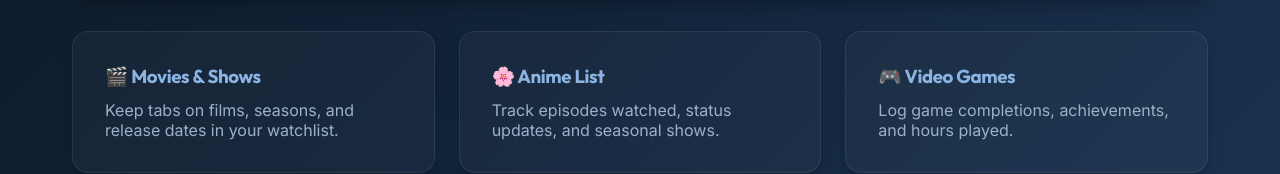
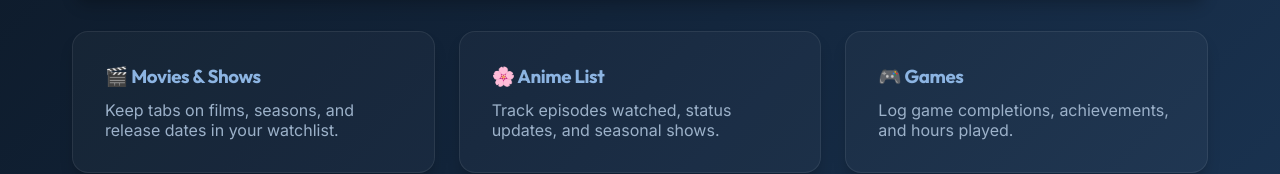
Before and after one commit to vladopag/mymel, a React (Vite) app in the folder frontend/: page / in a window 1280 px wide. Shown: the part 420-594 px from the top of the page. Built offline with nearby package versions, Linux system fonts and the light colour scheme; no server answers.

Commit message:
Update Video Game wording to Game

```diff
--- a/frontend/src/components/MediaFormModal.tsx
+++ b/frontend/src/components/MediaFormModal.tsx
@@ -86,7 +86,7 @@ export default function MediaFormModal({ isOpen, onClose, media, onSubmit }: Med
                 <option value="MOVIE">Movie</option>
                 <option value="TV_SHOW">TV Show</option>
                 <option value="ANIME">Anime</option>
-                <option value="GAME">Video Game</option>
+                <option value="GAME">Game</option>
               </select>
             </div>
 
--- a/frontend/src/pages/Home.tsx
+++ b/frontend/src/pages/Home.tsx
@@ -25,7 +25,7 @@ export default function Home() {
           <p style={{ color: 'var(--text-secondary)' }}>Track episodes watched, status updates, and seasonal shows.</p>
         </div>
         <div className="glass-card" style={{ padding: '2rem' }}>
-          <h3 style={{ color: 'var(--primary-light)', marginBottom: '0.75rem' }}>🎮 Video Games</h3>
+          <h3 style={{ color: 'var(--primary-light)', marginBottom: '0.75rem' }}>🎮 Games</h3>
           <p style={{ color: 'var(--text-secondary)' }}>Log game completions, achievements, and hours played.</p>
         </div>
       </div>
```
